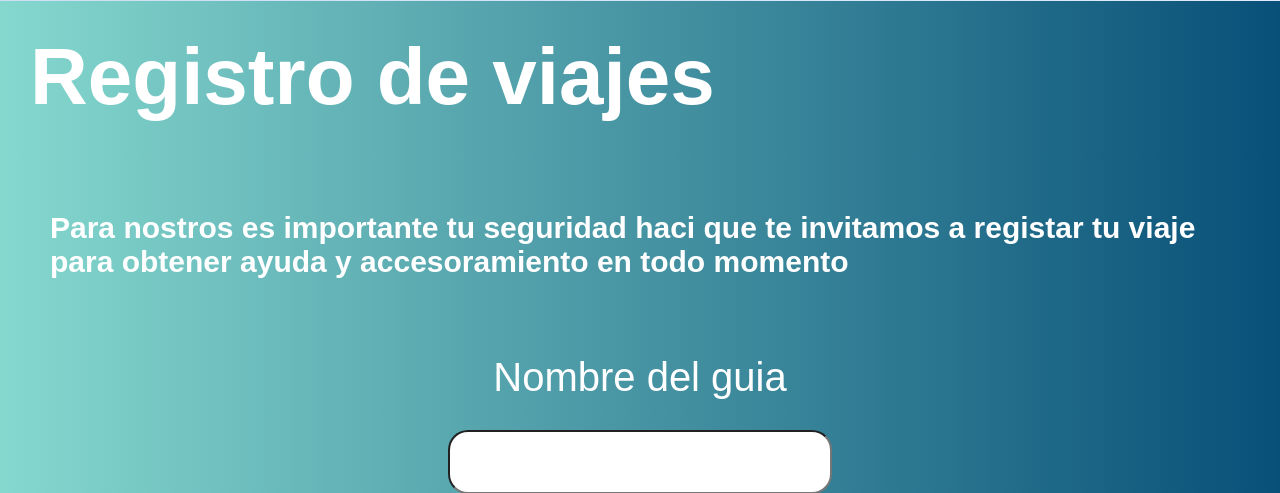
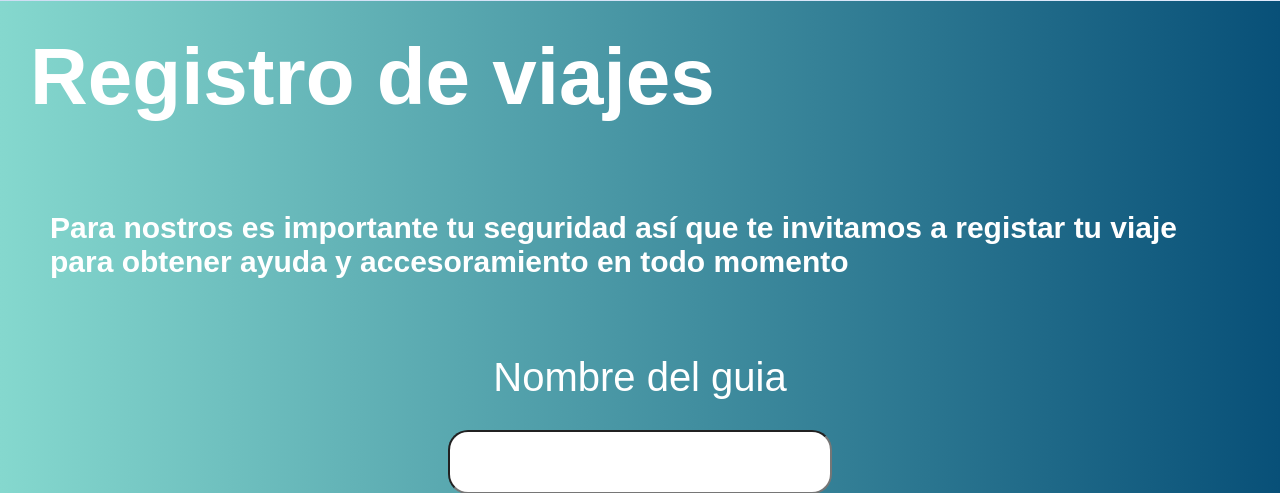
Before and after one commit to Luismaprzzzz/Remedial, a Flask app: page /formula in a window 1280 px wide. Shown: the part 97-590 px from the top of the page. Run offline with Flask 2, Linux system fonts and the light colour scheme.

Commit message:
Update Formulario.html

```diff
--- a/templates/Formulario.html
+++ b/templates/Formulario.html
@@ -25,7 +25,7 @@
 
 <div class="mtex">
 <h2>Registro de viajes </h2>
-<p>Para nostros es importante tu seguridad haci que te invitamos a registar tu viaje para obtener ayuda
+<p>Para nostros es importante tu seguridad así que te invitamos a registar tu viaje para obtener ayuda
 y accesoramiento en todo momento</p>
 </div>
 
```
